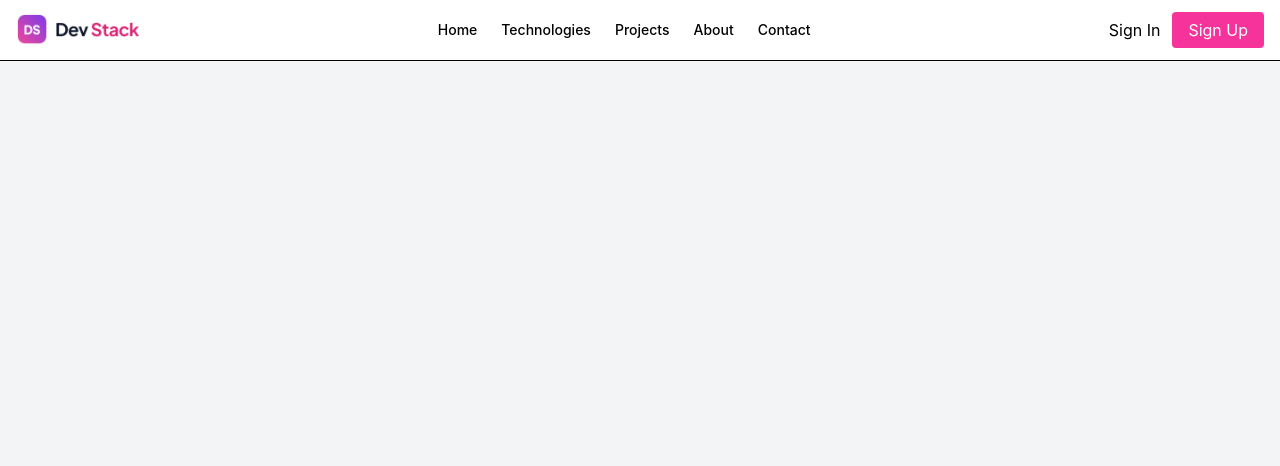
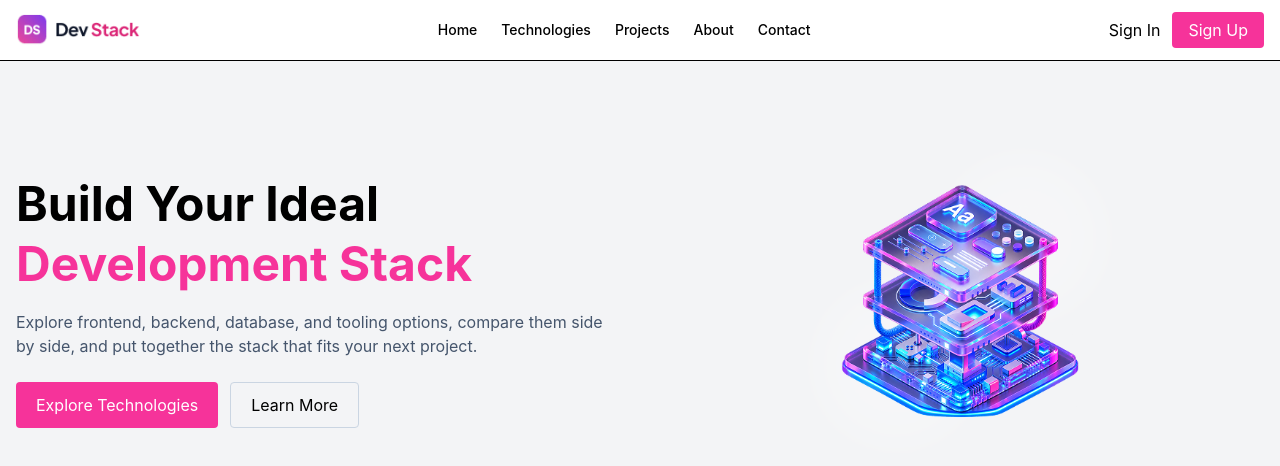
Before and after one commit to rrezwan7/b14a5, a React (Vite) app: page / in a window 1280 px wide. Shown: the top 466 px of the page. Built offline with nearby package versions, Linux system fonts and the light colour scheme.

Commit message:
Banner Added

```diff
--- a/src/App.tsx
+++ b/src/App.tsx
@@ -1,4 +1,5 @@
 import Navbar from "./components/Navbar";
+import Hero from "./components/Hero";
 
 
 function App() {
@@ -6,6 +7,7 @@ function App() {
   return (
     <div className="min-h-screen bg-gray-100">
       <Navbar />
+      <Hero />
     </div>
   )
 }
--- /dev/null
+++ b/src/components/Hero.tsx
@@ -0,0 +1,40 @@
+import bannerImage from "../assets/banner-stack.png";
+const Hero = () => {
+    return (
+        <section className="max-w-7xl mx-auto px-4 py-12 grid grid-cols-2 gap-8 items-center">
+
+            {/* Left Content */}
+            <div>
+                <h1 className="text-5xl font-bold leading-tight">
+                    Build Your Ideal <br />
+                    <span className="text-pink-500">Development Stack</span>
+                </h1>
+
+                <p className="mt-4 text-slate-600">
+                    Explore frontend, backend, database, and tooling options,
+                    compare them side by side, and put together the stack that
+                    fits your next project.
+                </p>
+
+                <div className="mt-6 flex gap-3">
+                    <button className="bg-pink-500 text-white px-5 py-2.5 rounded">
+                        Explore Technologies
+                    </button>
+
+                    <button className="border border-slate-300 px-5 py-2.5 rounded">
+                        Learn More
+                    </button>
+                </div>
+            </div>
+
+            {/* Right Image */}
+            <div className="flex justify-center">
+                <img src={bannerImage} alt="" className="max-w-sm" />
+
+            </div>
+
+        </section>
+    );
+};
+
+export default Hero;
```
